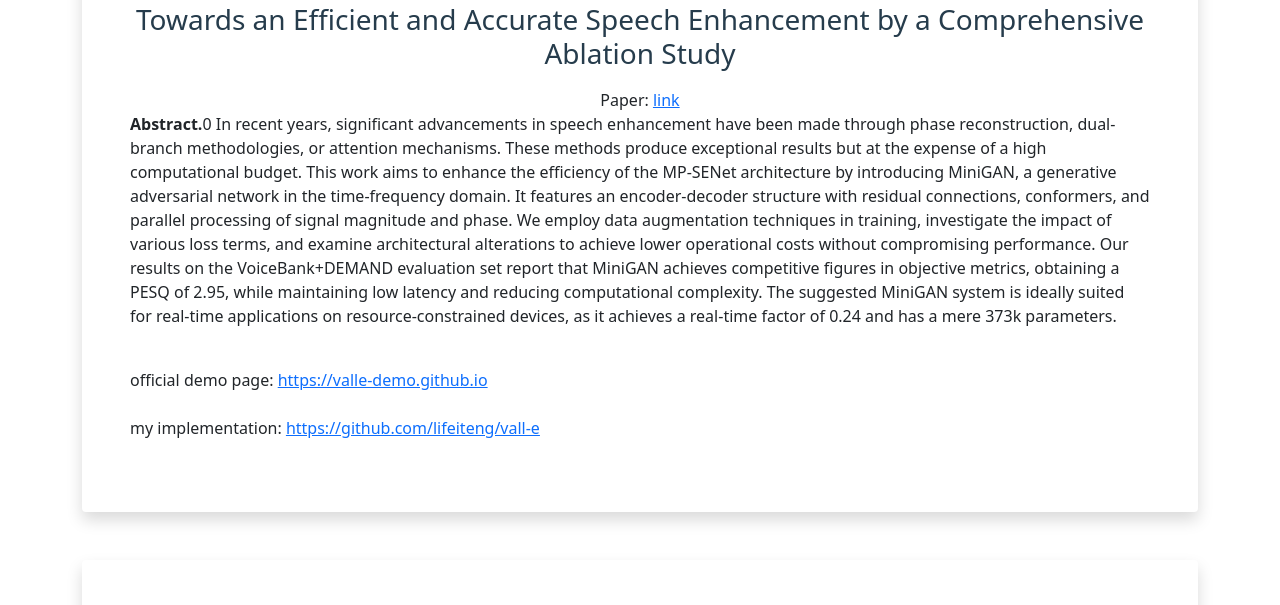
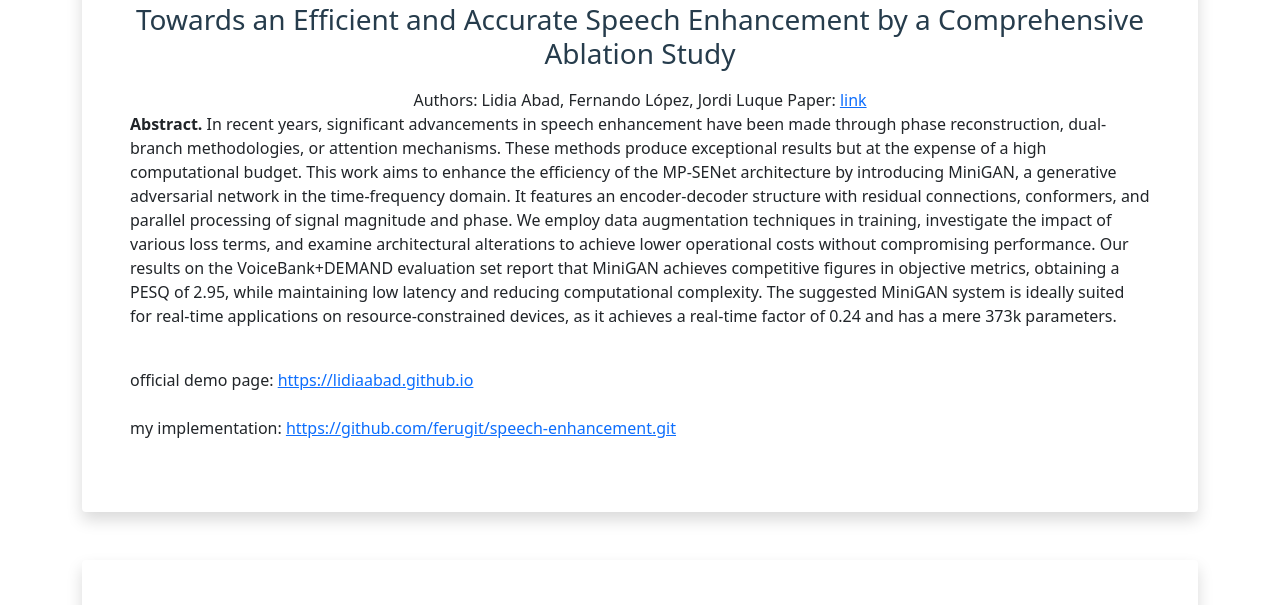
Before and after one commit to lidiaabad/MiniGAN, a plain HTML site: page index.html in a window 1280 px wide. Shown: the part 165-770 px from the top of the page. Drawn offline with Linux system fonts and the light colour scheme.

Commit message:
Update index.html

```diff
--- a/index.html
+++ b/index.html
@@ -27,19 +27,20 @@
 	<div class="text-center">
  	<h1>MiniGAN</h1>
             <h3>Towards an Efficient and Accurate Speech Enhancement by a Comprehensive Ablation Study</h3>
+		Authors: Lidia Abad, Fernando López, Jordi Luque
             Paper: <a href="link">link</a>
     	</div>
    	 <p>
-        	<b>Abstract.</b>0
+        	<b>Abstract.</b>
         	In recent years, significant advancements in speech enhancement have been made through phase reconstruction, dual-branch methodologies, or attention mechanisms. These methods produce exceptional results but at the expense of a high computational budget. This work aims to enhance the efficiency of the MP-SENet architecture by introducing MiniGAN, a generative adversarial network in the time-frequency domain. It features an encoder-decoder structure with residual connections, conformers, and parallel processing of signal magnitude and phase. We employ data augmentation techniques in training, investigate the impact of various loss terms, and examine architectural alterations to achieve lower operational costs without compromising performance. Our results on the VoiceBank+DEMAND evaluation set report that MiniGAN achieves competitive figures in objective metrics, obtaining a PESQ of 2.95, while maintaining low latency and reducing computational complexity. The suggested MiniGAN system is ideally suited for real-time applications on resource-constrained devices, as it achieves a real-time factor of 0.24 and has a mere 373k parameters.</p>
     	</p>
 
 	<br>
-	official demo page: <a href="https://valle-demo.github.io/">https://valle-demo.github.io</a>
+	official demo page: <a href="https://lidiaabad.github.io/">https://lidiaabad.github.io</a>
 	<br>
 
 	<br>
-	my implementation: <a href="https://github.com/lifeiteng/vall-e">https://github.com/lifeiteng/vall-e</a>
+	my implementation: <a href="https://github.com/ferugit/speech-enhancement">https://github.com/ferugit/speech-enhancement.git</a>
 	<br><br>
 </div>
 
@@ -56,6 +57,8 @@
 
 <div class="container pt-5 mt-5 p-5 mb-5 bg-white rounded">
     <h2 id="audiosamples" style="text-align: center;">Audio Samples</h2>
+	</body>
+        	<p>Audio samples for the models developed in our work. Two samples from the VoiceBank+DEMAND public dataset (VB+D Audio 1 and VB+D Audio 2) and an audio recorded to test our models on different speaker and noise (Non VB+D Audio).</p>
     <div class="table-responsive">
         <table class="table table-hover">
             <thead>
```
